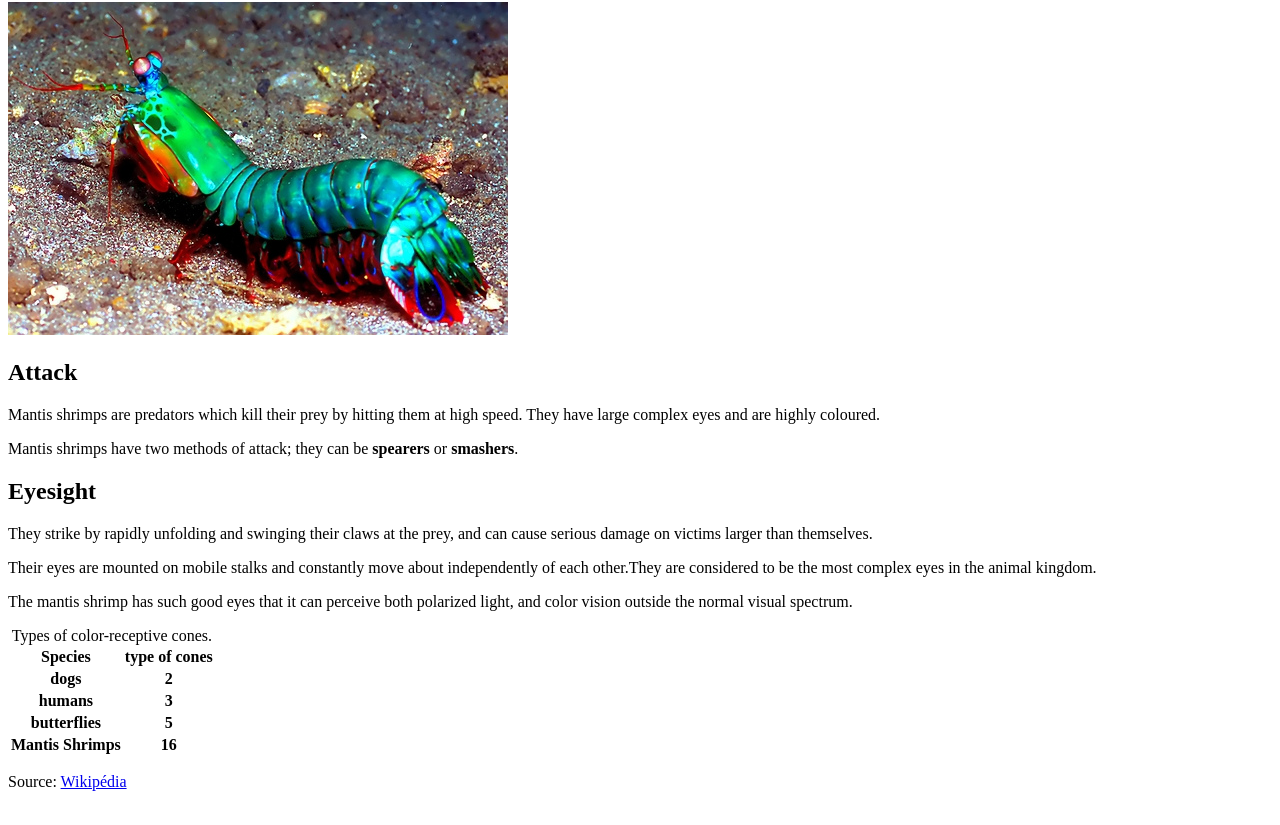
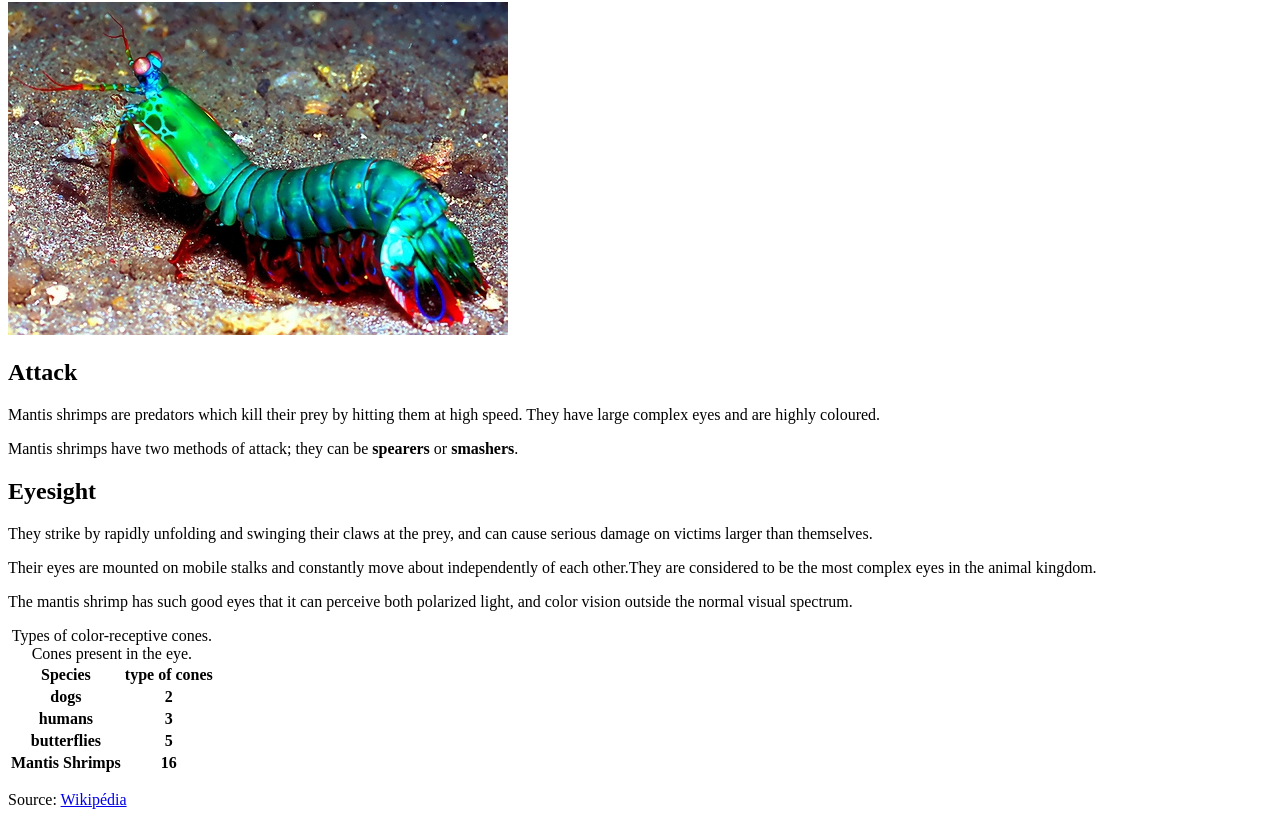
Before and after one commit to kakucsmate/saskarak, a plain HTML site: page index.html in a window 1280 px wide. Shown: the part 78-903 px from the top of the page. Drawn offline with Linux system fonts and the light colour scheme.

Commit message:
Update index.html

```diff
--- a/index.html
+++ b/index.html
@@ -19,7 +19,7 @@
 
 
     <table>
-        <caption>Types of color-receptive cones.</caption>
+        <caption>Types of color-receptive cones. Cones present in the eye.</caption>
         <tr>
           <th>Species</th>
           <th>type of cones</th>
```
